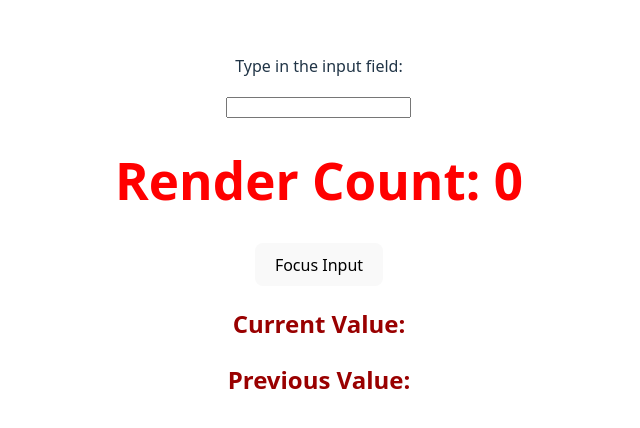
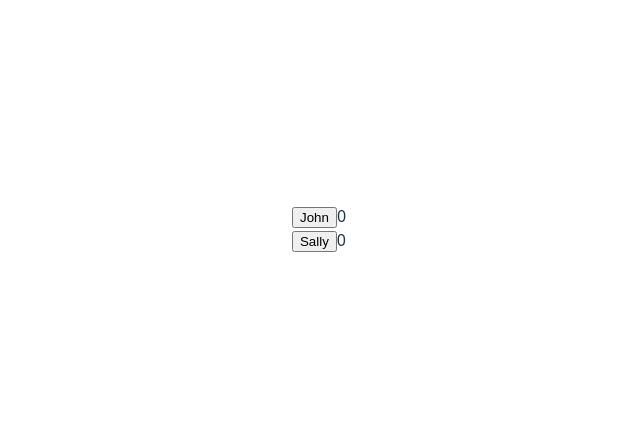
Before and after one commit to Ebubekir42/ReactTutorial, a React (Vite) app: page / in a window 1280 px wide. Shown: the part 172-600 px from the top of the page, without its empty margins (321-961 px from the left). Built offline with nearby package versions, Linux system fonts and the light colour scheme.

Commit message:
useReducer

```diff
--- /dev/null
+++ b/src/Score.jsx
@@ -0,0 +1,46 @@
+import { useReducer } from "react";
+
+const initialScore = [
+    {
+        id: 1,
+        score: 0,
+        name: "John",
+    },
+    {
+        id: 2,
+        score: 0,
+        name: "Sally",
+    },
+];
+
+const reducer = (state, action) => {
+    switch (action.type) {
+        case "INCREASE":
+            return state.map(player => {
+                if (player.id === action.id) return { ...player, score: player.score + 1 };
+                else return player;
+            });
+        default:
+            return state;
+    }
+};
+
+const Score = () => {
+    const [score, dispatch] = useReducer(reducer, initialScore);
+    const handleIncrease = player => dispatch({ type: "INCREASE", id: player.id });
+
+    return (
+        <>
+            {score.map(player => (
+                <div key={player.id}>
+                    <label>
+                        <input type="button" value={player.name} onClick={() => handleIncrease(player)} />
+                        {player.score}
+                    </label>
+                </div>
+            ))}
+        </>
+    );
+}
+
+export default Score;
--- a/src/main.jsx
+++ b/src/main.jsx
@@ -19,6 +19,7 @@
 import Timer from './Timer.jsx';
 import Component1 from './UserContext.jsx';
 import App5 from './UseRef.jsx';
+import Score from './Score.jsx';
 
 
 const myelement = (
@@ -301,7 +302,8 @@
   // <FavoriteColor />
   // <Timer />
   // <Component1 />
-  <App5 />
+  // <App5 />
+  <Score />
   // <StrictMode>
   //   <App />
   // </StrictMode>,
```
